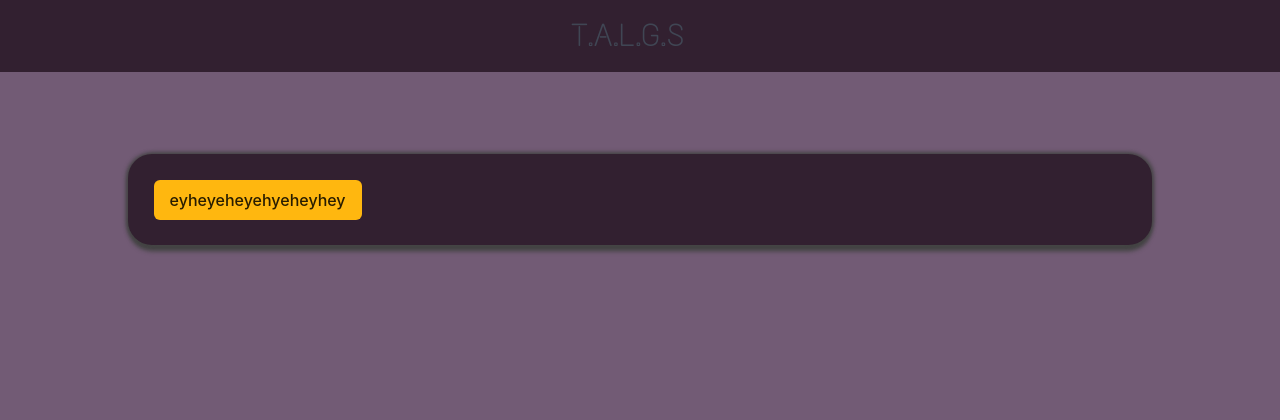
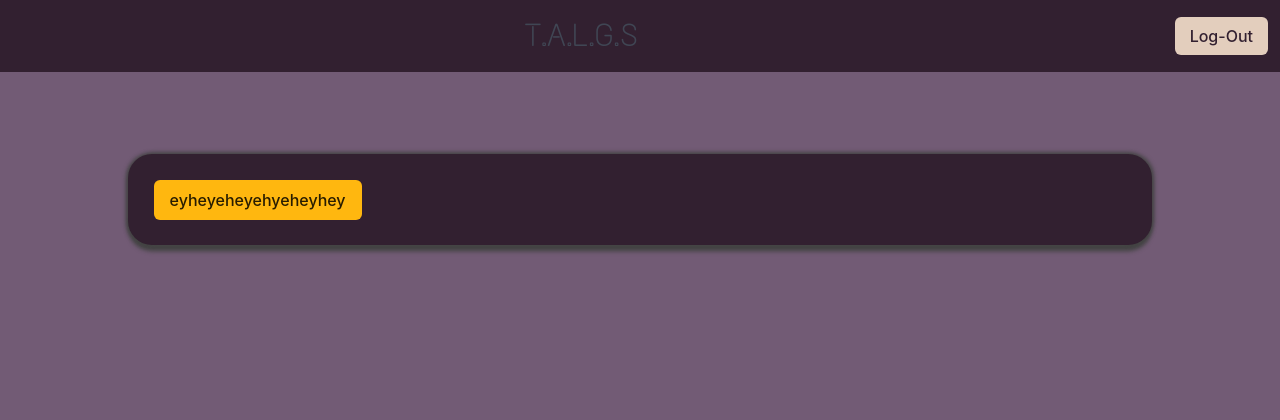
Before and after one commit to EduardoStarZ/TALGS, a Django app: page / in a window 1280 px wide. Shown: the top 420 px of the page. Run offline with Django 4.2, Linux system fonts and the light colour scheme; some libraries are stand-ins or nearby versions.

Commit message:
created logout basic input

```diff
--- a/TALGS/templates/master.html
+++ b/TALGS/templates/master.html
@@ -17,7 +17,6 @@
                 <p class="subtitle is-3 my-2">T.A.L.G.S</p>
             </div>
 				{% block nav_burger %}{% endblock %}
-			</a>
         </div>
 
         <div class="navbar-menu">
--- a/pages/templates/main.html
+++ b/pages/templates/main.html
@@ -1,6 +1,13 @@
 {% extends 'master.html' %}
 
 {% block title %}Testando ahhah{% endblock %}
+
+{% block right_buttons %}
+		<form method="post">
+		{% csrf_token %}
+		{% include 'assets/input.html' with value="Log-Out" color="light" type="submit" size="normal" properties="" %}
+		</form>
+{% endblock %}
 
 {% block nav_burger %}
     {% include 'navbar-burger.html' %}
```
Also changed, not shown: TALGS/templates/assets/input.html (line endings or trailing spaces), db.sqlite3.
